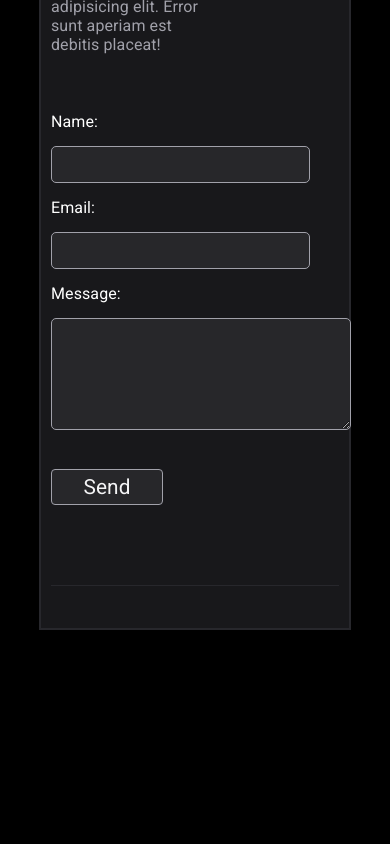
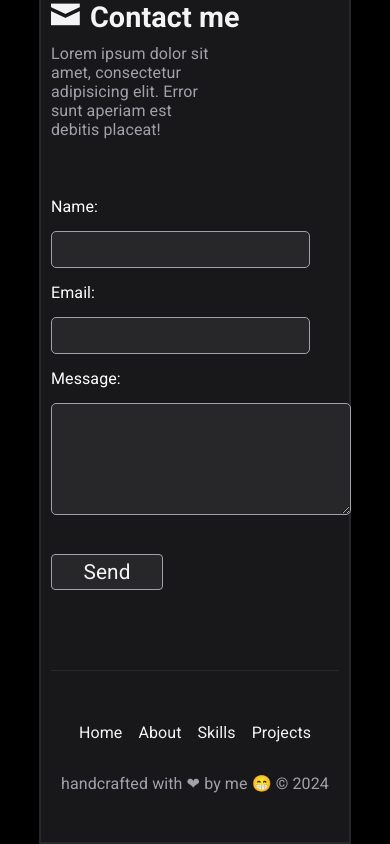
Before and after one commit to SaidAzmour9/react-portfolio, a React (Vite) app: page / in a window 390 px wide. Shown: the part 4704-5548 px from the top of the page. Before the commit the page ends 5334 px from the top, so only its background shows below. Built offline with nearby package versions, Linux system fonts and the light colour scheme.

Commit message:
add footer and 2top icon

```diff
--- a/src/App.jsx
+++ b/src/App.jsx
@@ -26,6 +26,7 @@ function App() {
       < Contact />
       <div className='divider'></div>
       < Footer />
+      <button><i className='icon-keyboard_arrow_up anim2top'></i></button>
     </div>
 
   )
--- a/src/components/2-hero/hero.css
+++ b/src/components/2-hero/hero.css
@@ -5,7 +5,7 @@
     justify-content: center;
     align-items: center;
     gap: 10px;
-    height: 70vh;
+    height: 80vh;
 
 }
 
@@ -135,7 +135,7 @@
 @media(max-width: 700px){
     .Hero{
         padding-top: 10px;
-        height: 50vh;
+        height: 60vh;
     }
     .herocontent p{
         margin: 10px 0;
--- a/src/components/6-contact/contact.css
+++ b/src/components/6-contact/contact.css
@@ -68,8 +68,12 @@
     .contact-content.flex form{
         width: 100%;
     }
-    .contact-content.flex form input, .contact-content.flex form textare{
+    .contact-content.flex form input{
         width: 90%;
+    }
+    .contact-content.flex form textare{
+        display:inline-block;
+        width: 80%;
     }
     .contact-content.flex form .message.flex{
         display: inline-block;
--- a/src/components/7-footer/footer.css
+++ b/src/components/7-footer/footer.css
@@ -0,0 +1,31 @@
+footer{
+    justify-content: space-around;
+    padding: 20px 0;
+}
+footer ul{
+    display: flex;
+    gap: 2rem;
+}
+
+footer ul li a{
+    color: var(--title);
+
+}
+footer ul li a:hover{
+    color: var(--blue);
+}
+footer p{
+    color: var(--subtitle);
+}
+
+@media(max-width: 700px){
+    footer{
+        flex-direction: column;
+        gap: 2rem;
+    }
+    footer ul{
+        display: flex;
+        gap: 1rem;
+    }
+
+}
--- a/src/components/7-footer/footer.jsx
+++ b/src/components/7-footer/footer.jsx
@@ -2,9 +2,15 @@ import './footer.css';
 
 function Footer() {
   return (
-    <div>
-
-    </div>
+    <footer className='flex'>
+      <ul>
+        <li><a href="#">Home</a></li>
+        <li><a href="#">About</a></li>
+        <li><a href="#">Skills</a></li>
+        <li><a href="#">Projects</a></li>
+      </ul>
+      <p>handcrafted with ❤ by me 😁 © 2024</p>
+    </footer>
   )
 }
 
--- a/src/index.css
+++ b/src/index.css
@@ -76,3 +76,32 @@ button:hover{
 button:active{
   scale: 0.96;
 }
+
+::-webkit-scrollbar {
+  width: 0.8rem;
+ }
+
+::-webkit-scrollbar-track {
+  border: 8px solid #292c3b;
+  box-shadow: inset 0 0 2.5px 2px rgba(0, 0, 0, 0.5);
+  border-radius: 4px;
+  background-color: #d4d4d4;
+  }
+
+::-webkit-scrollbar-thumb {
+  background: #888;
+  border-radius: 2px;
+}
+
+::-webkit-scrollbar-thumb:hover {
+  background: #555;
+}
+
+
+
+.anim2top{
+  animation: anim2top 0.5s;
+  position: fixed;
+  bottom: 30px;
+  right: 30px;
+}
```
